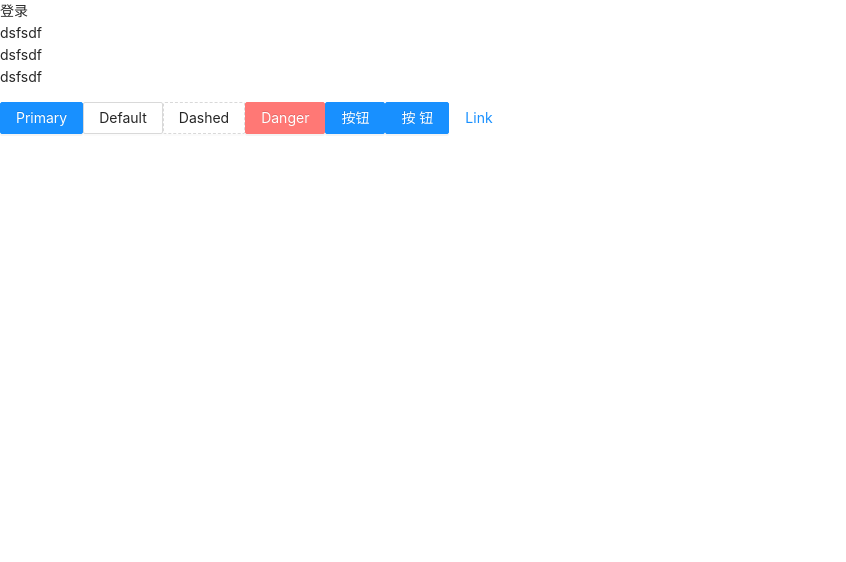
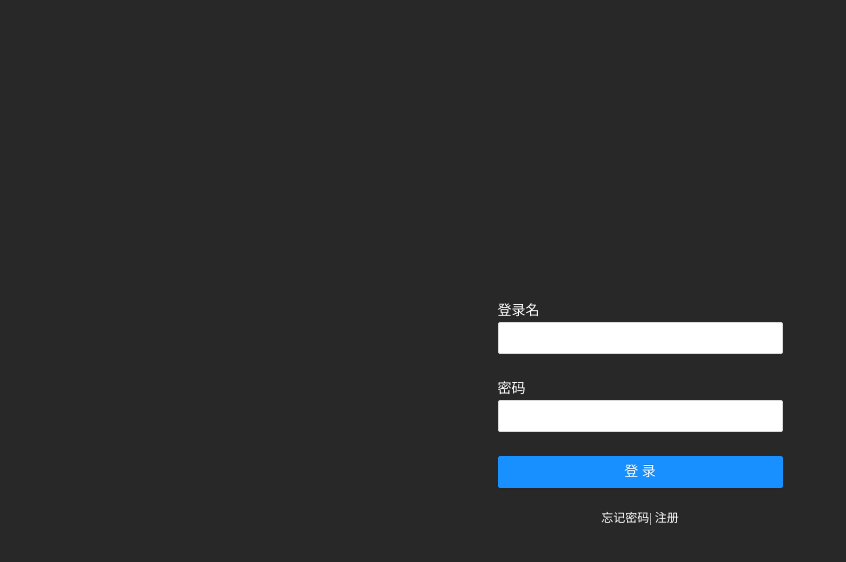
Before and after one commit to MossLwj/vue3-admin-js, a Vue app: page /#/ in a window 1280 px wide. Shown: the top 562 px of the page, without its empty margins (0-846 px from the left). Built offline with nearby package versions, Linux system fonts and the light colour scheme.

Commit message:
update：调整login页面的样式

```diff
--- a/src/styles/main.scss
+++ b/src/styles/main.scss
@@ -1 +1,16 @@
 @import "./normalize";
+
+// color
+.color-white {
+  color: white;
+}
+
+//  font-size
+.fs-12 {
+  font-size: 12px;
+}
+
+// text-align
+.text-center {
+  text-align: center;
+}
--- a/src/views/account/Login.vue
+++ b/src/views/account/Login.vue
@@ -1,37 +1,48 @@
 <template>
-  登录
-  <ul>
-    <li>dsfsdf</li>
-    <li>dsfsdf</li>
-    <li>dsfsdf</li>
-  </ul>
-  <a-button type="primary">
-    Primary
-  </a-button>
-  <a-button>Default</a-button>
-  <a-button type="dashed">
-    Dashed
-  </a-button>
-  <a-button type="danger">
-    Danger
-  </a-button>
-  <a-config-provider :auto-insert-space-in-button="false">
-    <a-button type="primary">
-      按钮
-    </a-button>
-  </a-config-provider>
-  <a-button type="primary">
-    按钮
-  </a-button>
-  <a-button type="link">
-    Link
-  </a-button>
+  <div class="account">
+    <div class="form-wrap">
+      <a-form name="custom-validation" ref="ruleForm">
+        <a-form-item>
+          <label>登录名</label>
+          <a-input type="text" autocomplete="off" />
+        </a-form-item>
+
+        <a-form-item>
+          <label>密码</label>
+          <a-input type="password" autocomplete="off" />
+        </a-form-item>
+
+        <a-form-item>
+          <a-button type="primary" html-type="submit" block>
+            登录
+          </a-button>
+        </a-form-item>
+      </a-form>
+      <div class="text-center fs-12">
+        <a href="" class="color-white">忘记密码</a>|
+        <a href="" class="color-white">注册</a>
+      </div>
+    </div>
+  </div>
 </template>
+<script>
+import { reactive } from "vue";
+export default {
+  name: "Login",
+  setup() {
+    const formConfig = reactive({
+      layout: {
+        labelCol: { span: 4 },
+        wrapperCol: { span: 14 }
+      }
+    });
 
-<script>
-export default {
-  name: "Login"
+    return {
+      formConfig
+    };
+  }
 };
 </script>
-
-<style scoped></style>
+<style lang="scss">
+@import "styles.scss";
+</style>
--- /dev/null
+++ b/src/views/account/styles.scss
@@ -0,0 +1,17 @@
+.account {
+  width: 100vw;
+  height: 100vh;
+  background-color: #282828;
+}
+
+.form-wrap {
+  width: 285px;
+  margin: auto;
+  padding-top: 300px;
+  color: #fff;
+  label {
+    display: block;
+    font-size: 14px;
+    color: #fff;
+  }
+}
```
